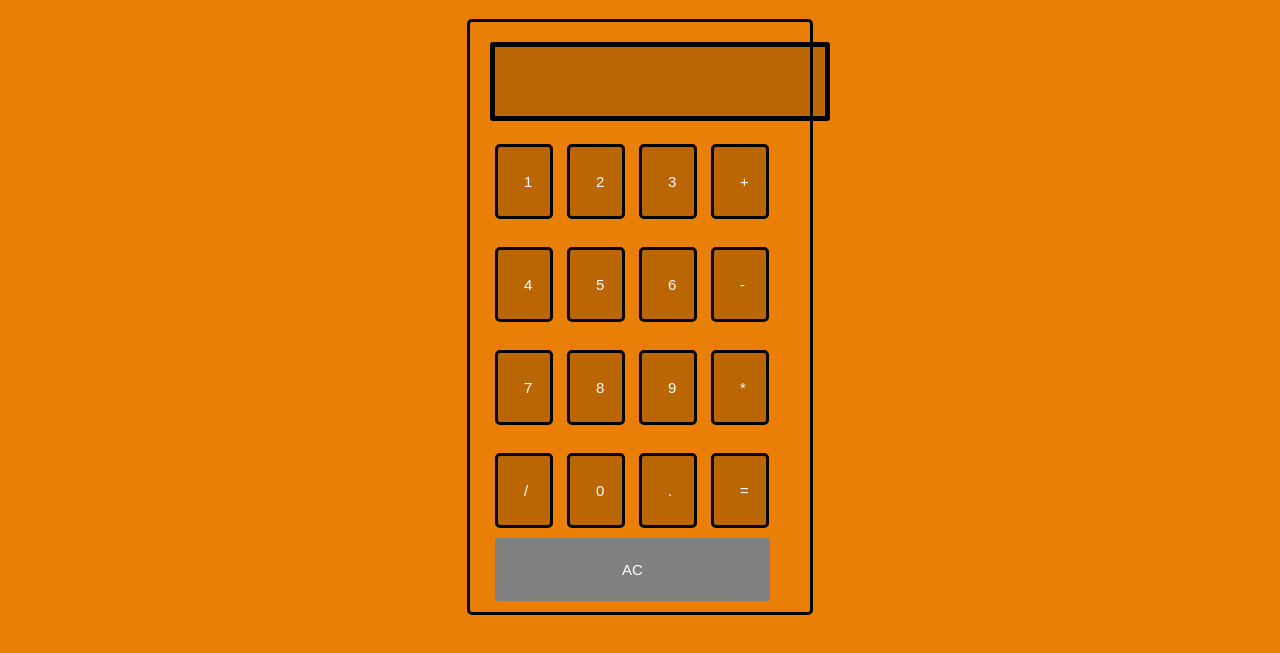
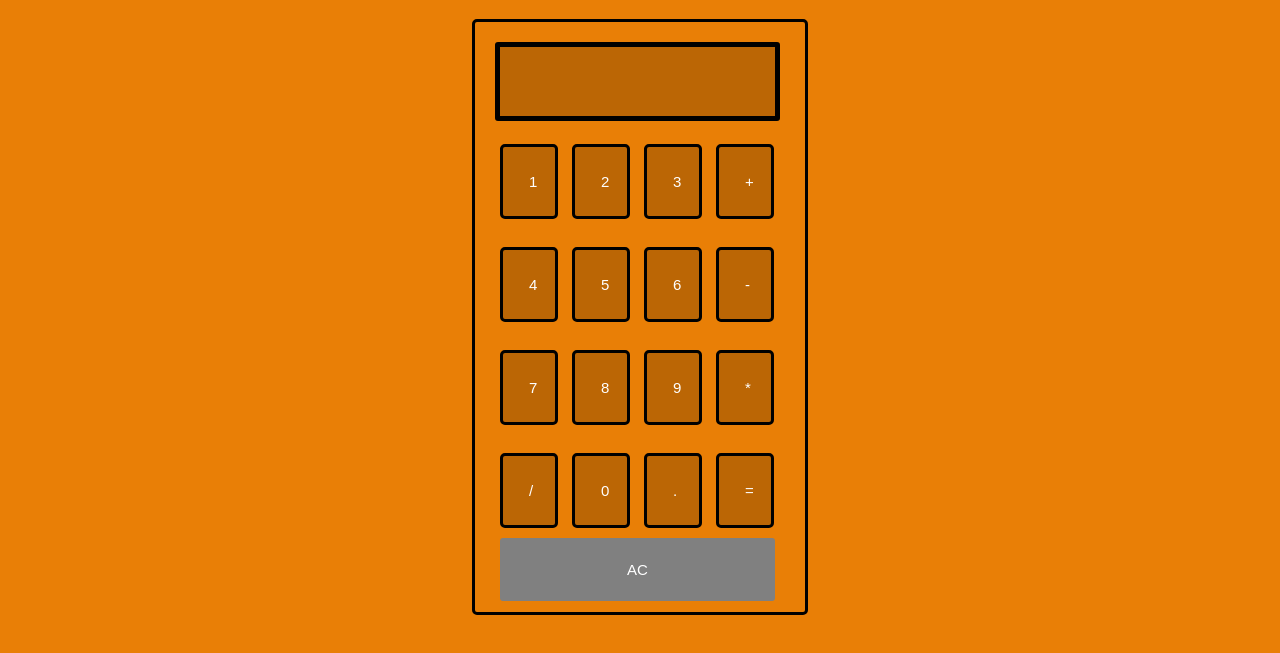
Before and after one commit to je02ff/Software-Calc, a plain HTML site: page index.html in a window 1280 px wide. Shown: the part 107-760 px from the top of the page. Drawn offline with Linux system fonts and the light colour scheme.

Commit message:
Update style.css
Fixed display

```diff
--- a/style.css
+++ b/style.css
@@ -125,7 +125,7 @@ h1 {
 }
 
 .calc_form_style{
-  width: 300px;
+  width: 290px;
   height: 550px;
   margin: auto;
   border: 3px solid black;
@@ -147,7 +147,7 @@ input{
 }
 
 #calc{
-  width: 290px;
+  width: 235px;
   border: 5px solid black;
     border-radius: 3px;
     padding: 20px;
```
